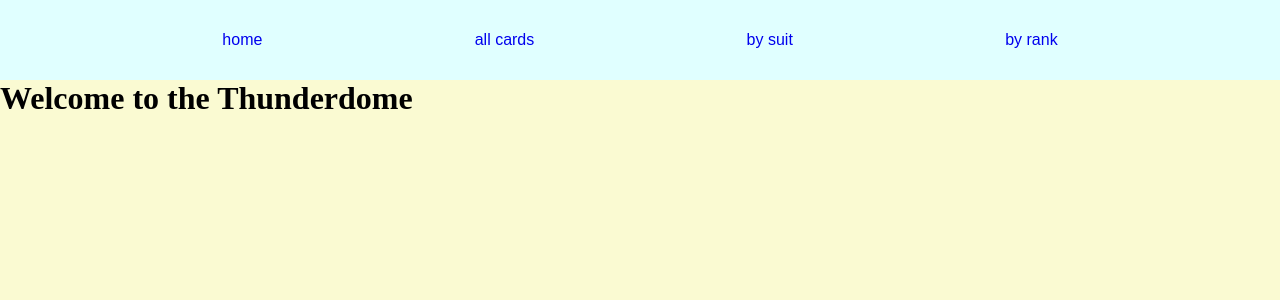
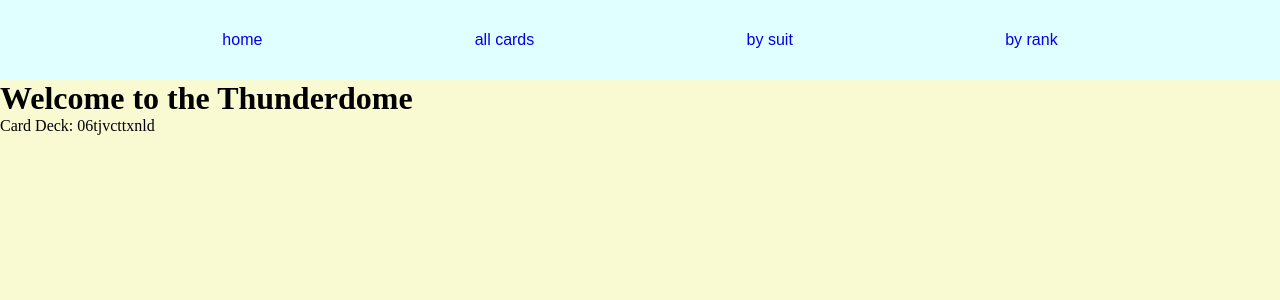
Before and after one commit to rtillies/ps-sba-react-app, a React (Vite) app: page / in a window 1280 px wide. Shown: the top 300 px of the page. Built offline with nearby package versions, Linux system fonts and the light colour scheme.

Commit message:
Add use Context

```diff
--- a/src/pages/Landing/Landing.jsx
+++ b/src/pages/Landing/Landing.jsx
@@ -1,11 +1,15 @@
-import React from 'react'
+import React, {useContext} from 'react'
 import './landing.css'
+import { DeckContext } from "../../Context";
 
 export default () => {
+  const deckID = useContext(DeckContext);
+
   return (
     <>
     <div className='landing page'>
       <h1>Welcome to the Thunderdome</h1>
+      <p>Card Deck: {deckID}</p>
     </div>
     </>
   )
```
